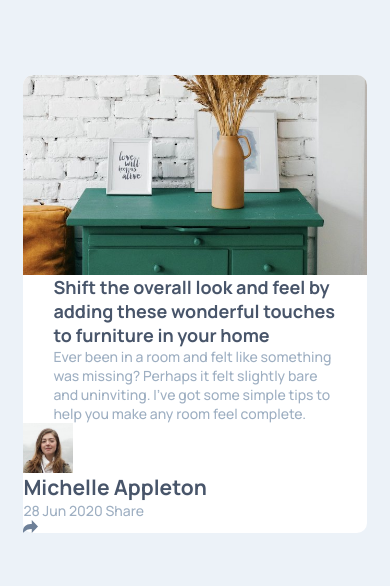
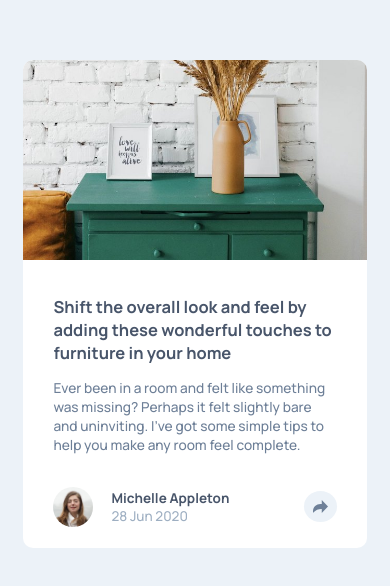
Before and after one commit to pkthunder87/article-preview, a React (Vite) app: page / in a window 390 px wide. Shown: the part 118-704 px from the top of the page. Built offline with nearby package versions, Linux system fonts and the light colour scheme.

Commit message:
Feat: Finish static mobile design

```diff
--- a/src/components/ArticleProfile.jsx
+++ b/src/components/ArticleProfile.jsx
@@ -1,13 +1,17 @@
 function ArticleProfile() {
   return (
     <div className="article-profile">
+      <div className="article-profile--left">
         <img
           className="article-profile__image"
           src="./assets/images/avatar-michelle.jpg"
           alt="Michelle Appleton profile pic"
         />
+        <div className="article-profile__info">
           <h2 className="article-profile__author">Michelle Appleton</h2>
-      <p>28 Jun 2020 Share</p>
+          <p className="article-profile__date">28 Jun 2020</p>
+        </div>
+      </div>
       <div className="article-profile__share">
         <img
           className="share-image"
--- a/src/sass/_base.scss
+++ b/src/sass/_base.scss
@@ -64,7 +64,7 @@ body {
   font-optical-sizing: auto;
   font-weight: 500;
   font-style: normal;
-  font-size: 1.4rem;
+  font-size: 1.35rem;
 
   color: hsl(var(--color-grayish-blue));
   background-color: hsl(var(--color-light-grayish-blue));
--- a/src/sass/_components.scss
+++ b/src/sass/_components.scss
@@ -28,35 +28,10 @@
    1.0 Phones & Tablets 0 - 900px
    ============================== */
 
-.container {
-  display: flex;
-  flex-direction: column;
-  border-radius: 15px;
-  background-color: hsl(var(--color-dark-blue));
-  font-size: 2rem;
-  row-gap: 2rem;
-  padding: 2rem;
-
-  @media (min-width: 500px) {
-    padding: 3rem;
-    row-gap: 2.5rem;
-
-    max-width: 500px;
-    border-radius: 30px;
-  }
-
-  @media (min-width: 1200px) {
-    max-width: 480px;
-    padding-inline-start: 3rem;
-    padding-inline-end: 4rem;
-
-    row-gap: 1.5rem;
-  }
-}
-
 .article {
   border-radius: 10px;
   background-color: hsl(var(--color-white));
+  padding-block-end: 2.1rem;
 
   &-image {
     border-radius: 10px 10px 0 0;
@@ -68,19 +43,46 @@
 
   &-info {
     padding-inline: 3rem;
+    padding-block-start: 3.5rem;
 
     &__title {
-      font-size: 1.8rem;
+      font-size: 1.65rem;
     }
 
     &__para {
+      margin-block-start: 1.4rem;
+      font-size: 1.37rem;
+      color: hsl(var(--color-dark-blue));
     }
   }
 
   &-profile {
+    display: flex;
+    align-items: center;
+    justify-content: space-between;
+    padding-inline: 3rem;
+    padding-block-start: 3.3rem;
+
+    &--left {
+      display: flex;
+      align-items: center;
+      gap: 1.8rem;
+    }
+
     &__image {
-      height: 50px;
-      width: 50px;
+      height: 40px;
+      width: 40px;
+      border-radius: 50%;
+    }
+
+    &__author {
+      font-size: 1.35rem;
+    }
+
+    &__share {
+      padding: 0.9rem;
+      background-color: hsl(var(--color-light-grayish-blue));
+      border-radius: 50%;
     }
   }
 }
```
Lines whose indentation alone changed are shown as unchanged.
